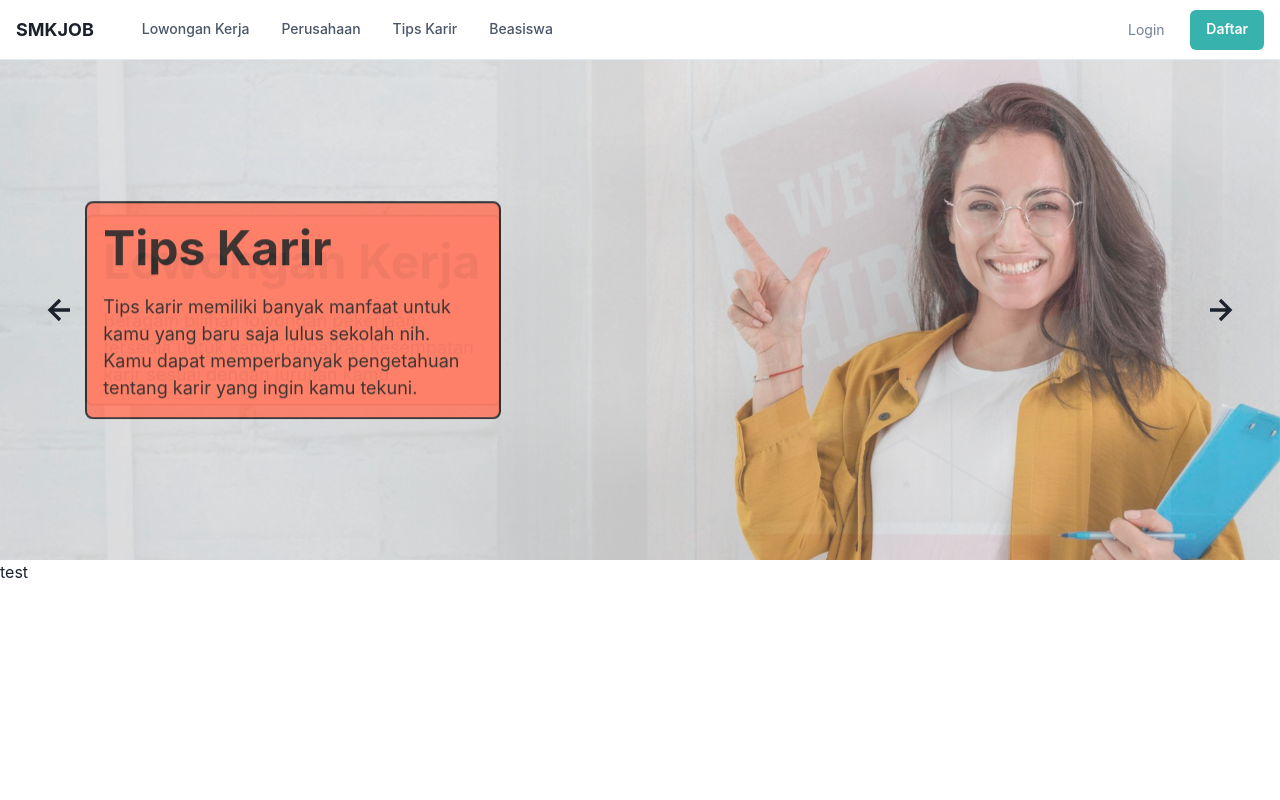
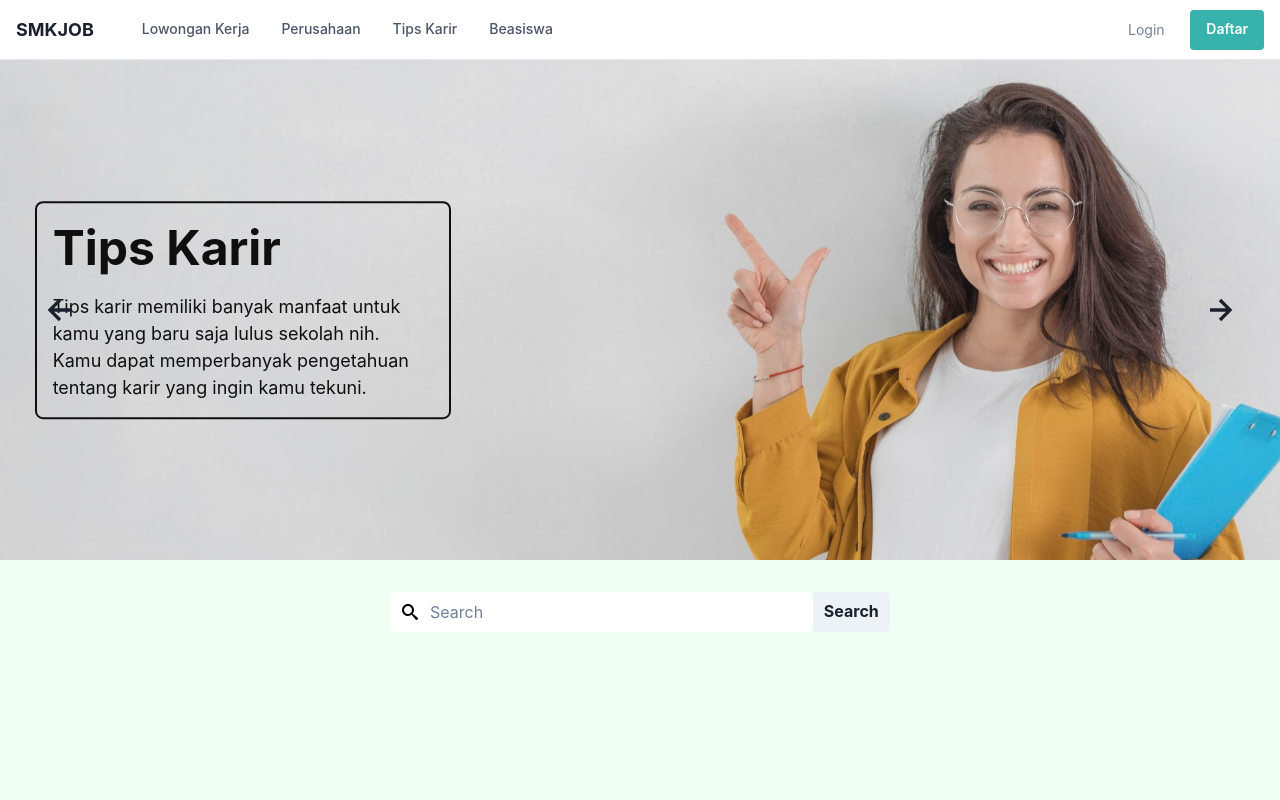
Before and after one commit to Linear-DX/smk-job, a React (Create React App) app: page / in a window 1280 px wide. Shown: the top 800 px of the page. Built offline with nearby package versions, Linux system fonts and the light colour scheme.

Commit message:
Carousel Finish, and still Struggling Making Custom Input Search

```diff
--- a/src/App.js
+++ b/src/App.js
@@ -1,6 +1,7 @@
 import Navbar from './components/navbar.tsx';
 import Carousel from './components/carousel.tsx';
 import Content from './components/content.tsx';
+import Search from './components/search.tsx';
 import './styles/carousel.scss';
 
 function App() {
@@ -8,6 +9,7 @@ function App() {
     <div className="App">
       <Navbar />
       <Carousel />
+      <Search />
       <Content />
     </div>
   );
--- a/src/components/carousel.tsx
+++ b/src/components/carousel.tsx
@@ -114,23 +114,23 @@ export default function Carousel() {
           <Box
             key={index}
             className='carousel-image'
-            height={'48em'}
+            height={['26em','48em']}
             position="relative"
             backgroundPosition="center"
             backgroundRepeat="no-repeat"
             backgroundSize="cover"
-            backgroundImage={`url(${card.image})`}>
+            backgroundImage={['none',`url(${card.image})`]}>
 
             {/* This is the block you need to change, to customize the caption */}
-            <Container size="container.lg" height="500px" position="relative">
+            <Container size="container.lg" height={['420px','500px']} position="relative">
               <Stack
                 className='carousel-text'
                 order={'1'}
                 spacing={4}
-                maxW={['18em', '26em']}
-                position="relative"
+                maxW={['18em','26em']}
+                position='relative'
                 top="50%"
-                left={'-268px'}
+                left={['9%','-55.53%']}
                 transform="translateY(-50%)"
                 border={'2px'}
                 borderRadius={'8'}
--- /dev/null
+++ b/src/components/search.tsx
@@ -0,0 +1,42 @@
+import {
+    Center,
+    Stack,
+    Input,
+    InputGroup,
+    InputLeftElement,
+    Button,
+} from "@chakra-ui/react";
+import { ImSearch } from "react-icons/im";
+
+
+export default function Search() {
+
+    return (
+        <Stack
+            spacing={4}
+            backgroundColor={'green.50'}
+            height={'500px'}
+        >
+            <Center>
+            <InputGroup
+                mt={8}
+                width={'500px'}>
+                <InputLeftElement
+                    pointerEvents='none'
+                    justifyItems={'center'}
+                    children={<ImSearch />}
+                    color={'black'}
+
+                />
+
+                <Input type='tel'
+                placeholder='Search'
+                borderColor={'black'}
+                variant="theme"
+                />
+                <Button>Search</Button>
+            </InputGroup>
+            </Center>
+        </Stack>
+    );
+}
--- a/src/index.js
+++ b/src/index.js
@@ -4,10 +4,11 @@ import './index.css';
 import App from './App';
 import reportWebVitals from './reportWebVitals';
 import { ChakraProvider } from '@chakra-ui/react';
+import theme from './theme/chakraTheme.tsx';
 
 const root = ReactDOM.createRoot(document.getElementById('root'));
 root.render(
-  <ChakraProvider>
+  <ChakraProvider theme={theme}>
     <React.StrictMode>
       <App />
     </React.StrictMode>
--- a/src/styles/carousel.scss
+++ b/src/styles/carousel.scss
@@ -1,15 +1,10 @@
-.carousel-image{
-    @media (min-width: 300px){
-        background-size: 300px;
-        position: relative;
+// .carousel-text {
+//     backdrop-filter: blur(4.3px);
+// }
+
+@media screen and (max-width: 390px) {
+    .carousel-image {
+        background-color: white;
+        background-image: none;
     }
 }
-
-.carousel-text{
-    backdrop-filter: blur(4.3px);
-    background-color: tomato;
-    @media(min-width: 300px){
-        position: relative;
-        left: 50px;
-    }
-}
--- /dev/null
+++ b/src/theme/chakraTheme.tsx
@@ -0,0 +1,30 @@
+import { ComponentStyleConfig, extendTheme } from "@chakra-ui/react";
+
+const Button: ComponentStyleConfig = {
+    baseStyle: {
+        fontWeight: 'bold',
+        borderRadius: 'base',
+    },
+
+    variants: {
+        outline: {
+            border: '2px solid',
+            borderColor: 'teal.500',
+            color: 'white',
+        },
+        linear: {
+            bg: 'red',
+            color: 'yellow',
+        }
+    }
+};
+
+const theme = extendTheme(
+    {
+        components: {
+            Button,
+        },
+    }
+)
+
+export default theme;
```
Also changed, not shown: tsconfig.json (added, +31 -0 lines), src/images.d.ts (renamed from src/index.d.ts).
